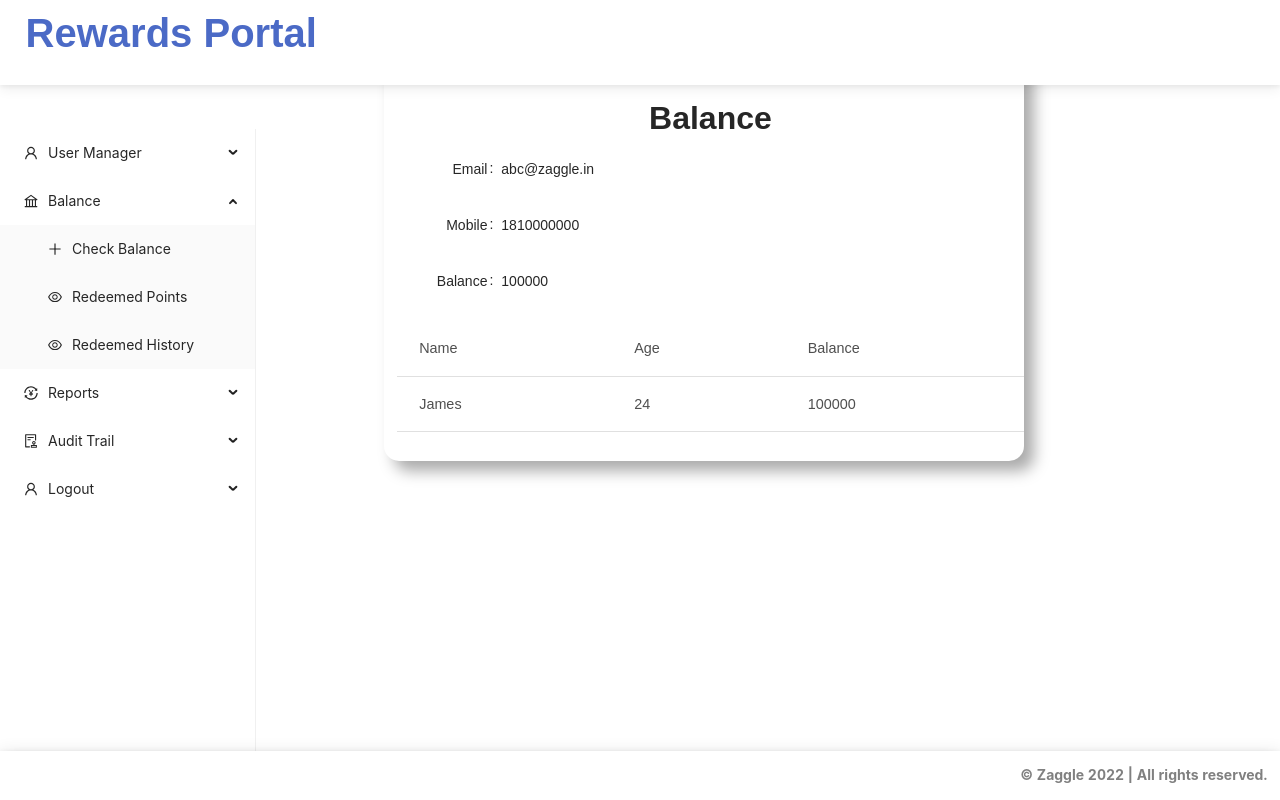
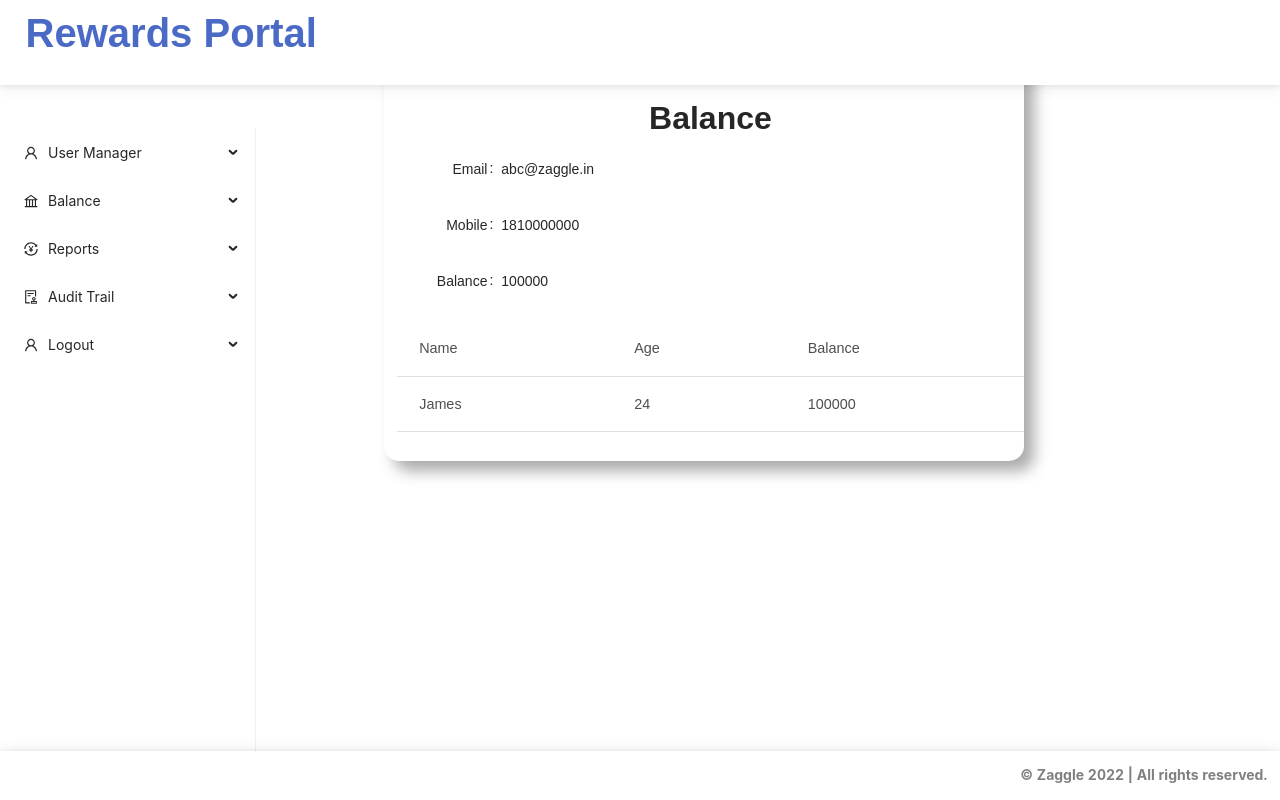
Before and after one commit to simplesanskar49/TSRTC, a React (Create React App) app: page /Checkbalance in a window 1280 px wide. Shown: the top 800 px of the page. Built offline with nearby package versions, Linux system fonts and the light colour scheme.

Commit message:
sidenavbar bug

```diff
--- a/package.json
+++ b/package.json
@@ -16,7 +16,7 @@
     "react-icon": "^1.0.0",
     "react-icons": "^4.4.0",
     "react-router-dom": "^6.3.0",
-    "react-scripts": "5.0.1",
+    "react-scripts": "^5.0.1",
     "sass": "^1.53.0",
     "web-vitals": "^2.1.4"
   },
--- a/src/components/SideNavbar.jsx
+++ b/src/components/SideNavbar.jsx
@@ -96,8 +96,8 @@ const SideNavbar = () => {
       style={{
         width: 256,
       }}
-      defaultSelectedKeys={['1']}
-      defaultOpenKeys={['sub1']}
+     // defaultSelectedKeys={['1']}
+      //defaultOpenKeys={['sub1']}
       mode="inline"
       items={items}
 
```
Also changed, not shown: 1 other file (tests, documents, lock files or other folders).
